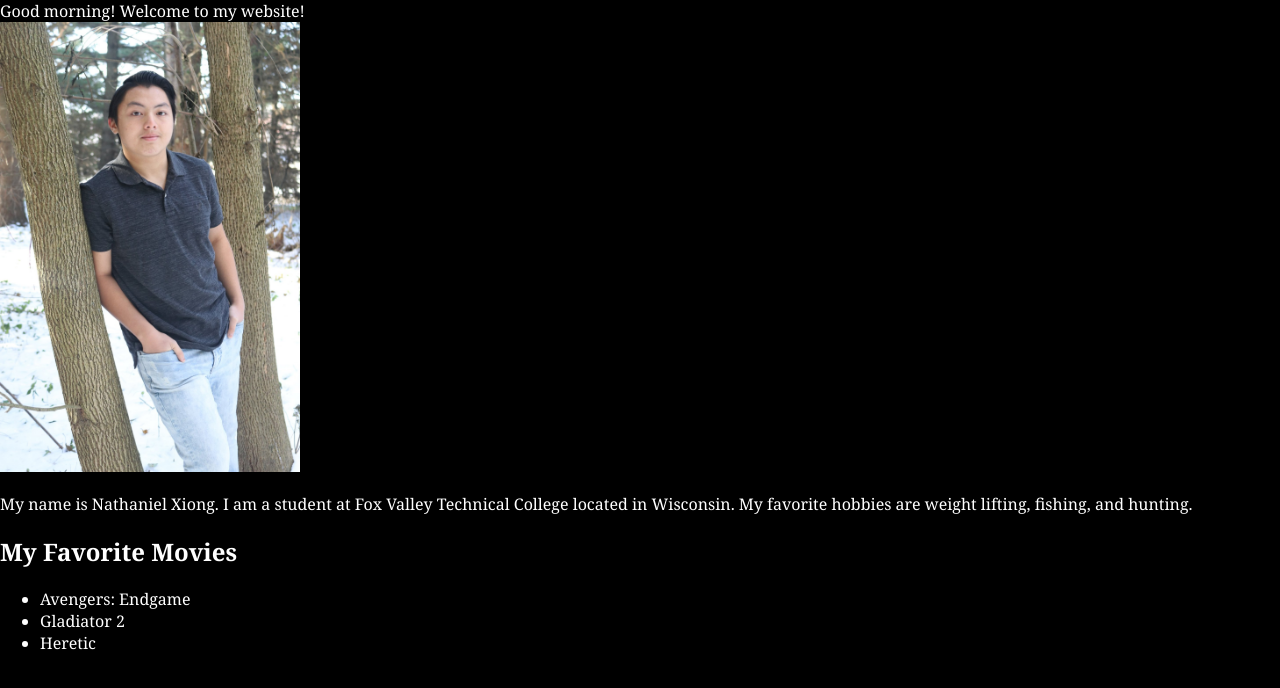
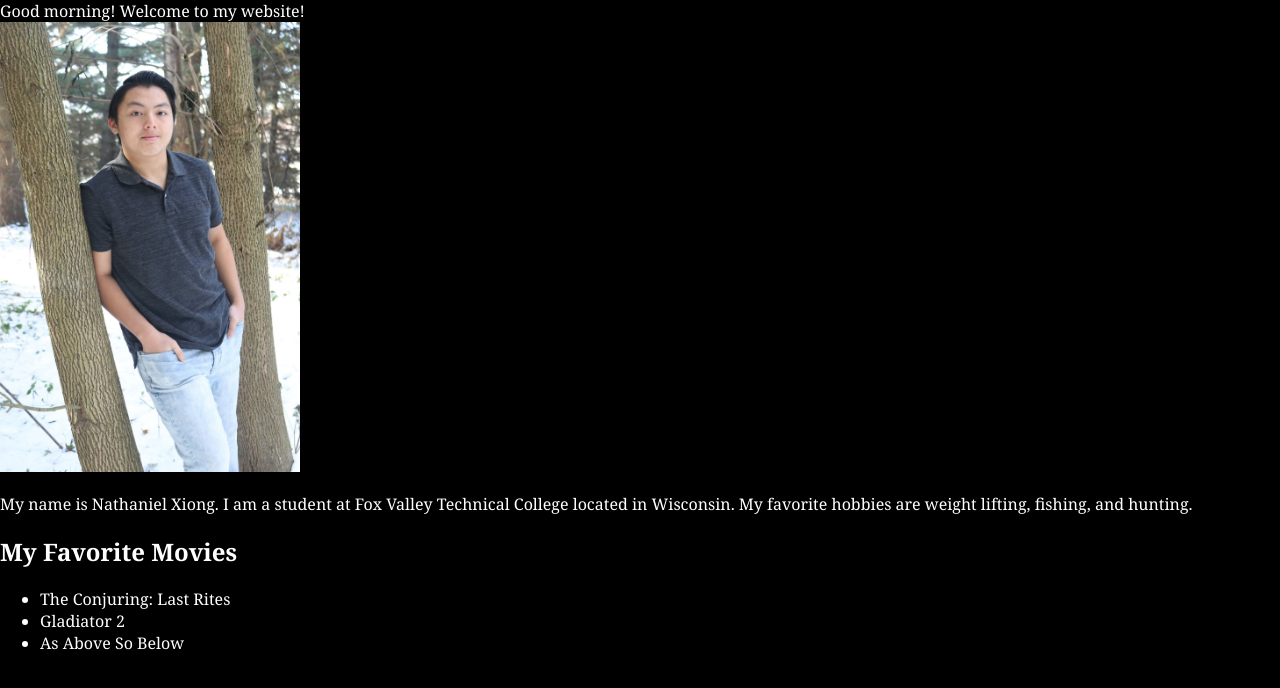
Before and after one commit to xionat/xionat.github.io, a plain HTML site: page index.html in a window 1280 px wide. Shown: the part 86-774 px from the top of the page. Drawn offline with Linux system fonts and the light colour scheme.

Commit message:
finished homepage

```diff
--- a/index.html
+++ b/index.html
@@ -3,7 +3,7 @@
 <head>
     <meta charset="UTF-8">
     <meta name="viewport" content="width=device-width, initial-scale=1.0">
-    <title>Nate's Website</title>
+    <title>Nathaniel's Website</title>
     <link rel="stylesheet" href="style.css">
     <script src="/site.js" defer></script>
 </head>
@@ -19,9 +19,9 @@
     <section>
         <h2>My Favorite Movies</h2>
         <ul>
-            <li>Avengers: Endgame</li>
+            <li>The Conjuring: Last Rites</li>
             <li>Gladiator 2</li>
-            <li>Heretic</li>
+            <li>As Above So Below</li>
         </ul>
     </section>
 </body>
```
